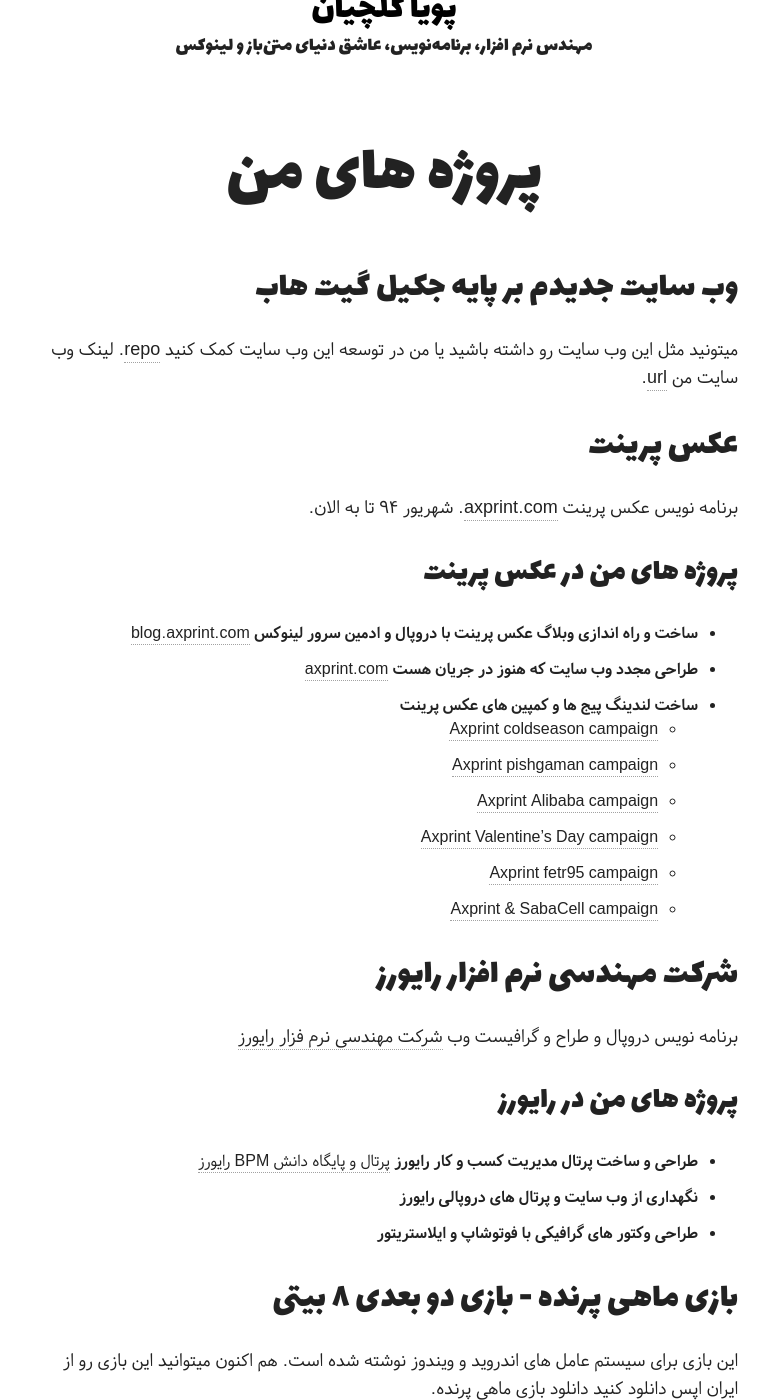
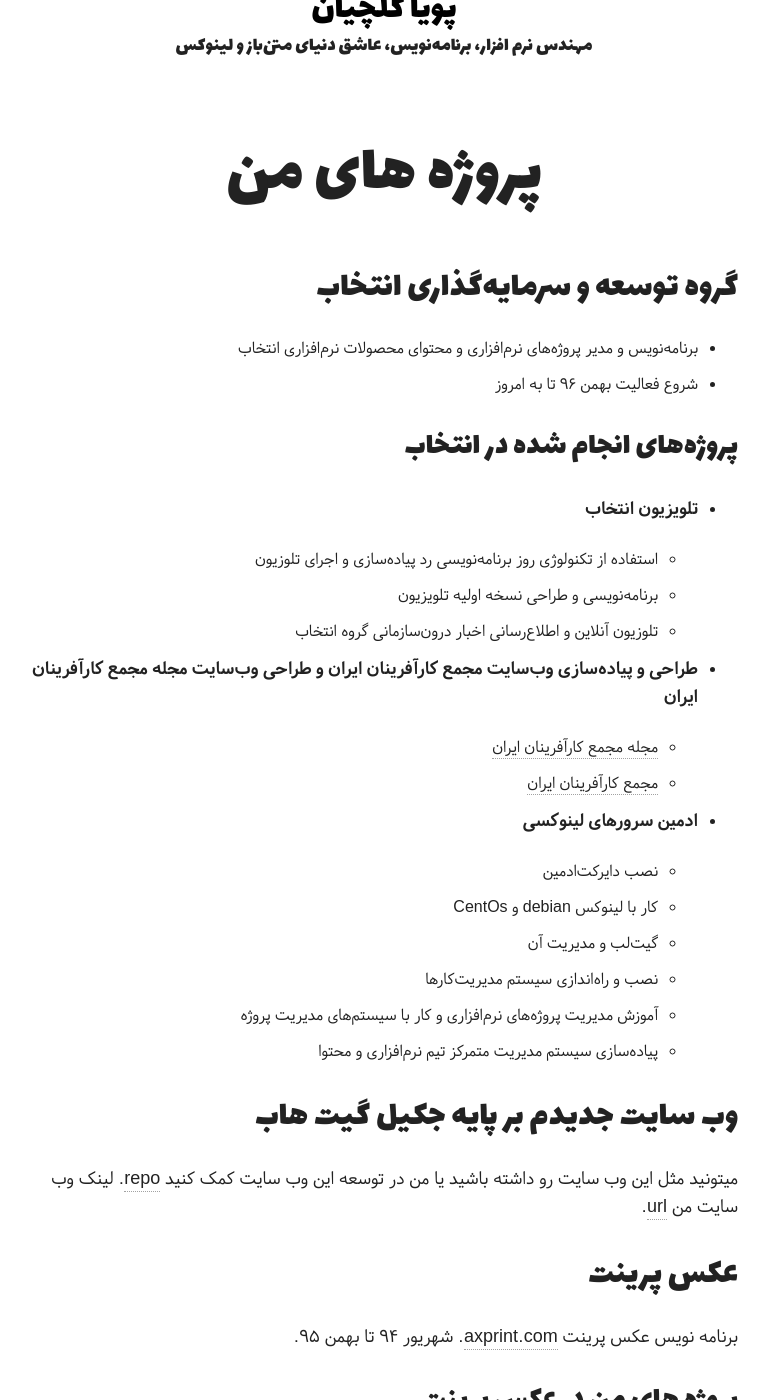
Before and after one commit to pooya-golchian/farsi, a Jekyll site: the page built from projects/index.md, in a window 1280 px wide and 1400 px high, scrolled down 227 px. Shown: the whole window, without its empty margins (256-1025 px from the left). Built offline with Jekyll 4.4.1, drawn with Linux system fonts in a browser that asks for light colours; nearby versions of some CDN libraries.

Commit message:
update project page

```diff
--- a/projects/index.md
+++ b/projects/index.md
@@ -8,12 +8,48 @@
   <!--credit: OpenSource!-->
   <!--creditlink: -->
 ---
+# گروه توسعه و سرمایه‌گذاری انتخاب
+  - برنامه‌نویس و مدیر‌ پروژه‌های نرم‌افزاری و محتوای محصولات نرم‌افزاری انتخاب
+  - شروع فعالیت بهمن ۹۶ تا به امروز
+
+## پروژه‌های انجام شده در انتخاب
+
+* **تلویزیون‌ انتخاب**
+
+  - استفاده از تکنولوژی روز برنامه‌نویسی رد پیاده‌سازی و اجرای تلوزیون
+  - برنامه‌نویسی و طراحی نسخه اولیه تلویزیون
+  - تلوزیون آنلاین و اطلاع‌رسانی اخبار درون‌سازمانی گروه انتخاب
+
+* **طراحی و پیاده‌سازی وب‌سایت مجمع کار‌آفرینان ایران و طراحی وب‌سایت مجله مجمع کار‌آفرینان ایران**
+
+  - [مجله مجمع‌ کارآفرینان ایران](http://www.iranef.com/mag)
+  - [مجمع‌ کارآفرینان ایران](http://www.iranef.com)
+
+
+* **ادمین سرور‌های لینوکسی**
+
+  - نصب دایرکت‌ادمین
+  - کار با لینوکس debian و CentOs
+  - گیت‌لب و مدیریت آن
+  - نصب و راه‌اندازی سیستم مدیریت‌کار‌ها
+  - آموزش مدیریت پروژه‌های نرم‌افزاری و کار با سیستم‌های مدیریت پروژه
+  - پیاده‌سازی سیستم مدیریت متمرکز تیم نرم‌‌افزاری و محتوا
+
+
+
+
+
+
+
+
+
+
 # وب سایت جدیدم  بر پایه جکیل گیت هاب
 میتونید مثل این وب سایت رو داشته باشید یا من در توسعه این وب سایت کمک کنید [repo](https://github.com/pooya-golchian/pooya-golchian.github.io).
 لینک وب سایت من [url](http://pooyagolchian.ir).
 
 # عکس پرینت
-برنامه نویس عکس پرینت [axprint.com](http://axprint.com). شهریور ۹۴ تا به الان.
+برنامه نویس عکس پرینت [axprint.com](http://axprint.com). شهریور ۹۴ تا بهمن ۹۵.
 
 ## پروژه های من در عکس پرینت
 * **ساخت و راه اندازی وبلاگ عکس پرینت با دروپال و ادمین سرور لینوکس** [blog.axprint.com](http://blog.axprint.com)
```
